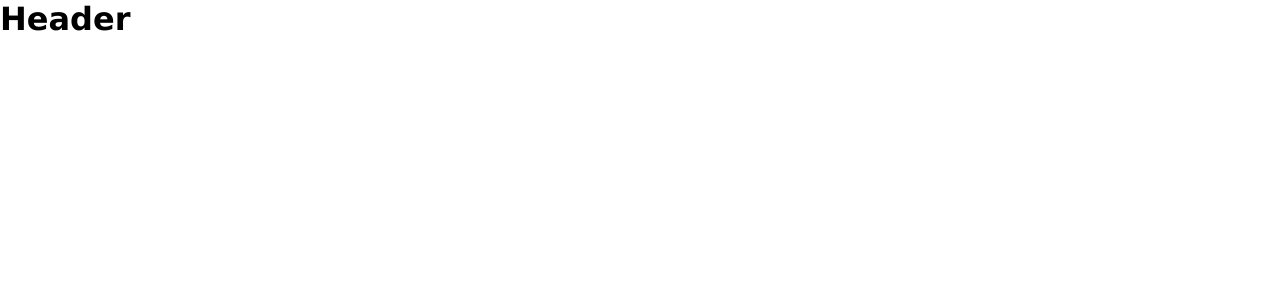
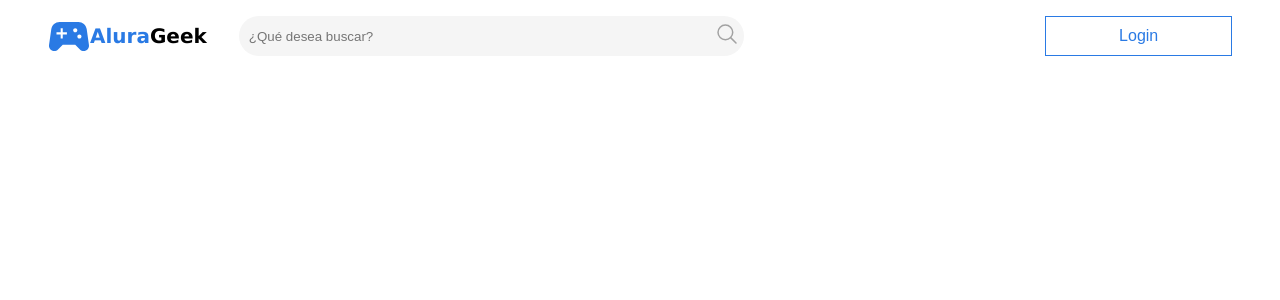
Before and after one commit to WilliamToro45/challenge-alura-geek-ecomerce, a JavaScript app: page / in a window 1280 px wide. Shown: the top 300 px of the page. Built offline with nearby package versions, Linux system fonts and the light colour scheme; the HTML template or start-up script is replaced by a standard one.

Commit message:
First preview of the finished header

```diff
--- a/src/components/Header.js
+++ b/src/components/Header.js
@@ -1,6 +1,28 @@
+import logo from '../assets/logo.svg'
+import SearchIcon from './SearchIcon';
+
 function Header() {
     return(
-        <h1>Header</h1>
+        <header className='header'>
+            <nav className='navbar'>
+                <div className='navbar__item item1'>
+                    <div className="navbar__item--logo">
+                        <img className='navbar__item--logo-icon' src={logo} alt="Logo Alura Geek"></img>
+                        <span className='navbar__item--logo-name' />
+                    </div>
+                    <div className='navbar__item--search'>
+                        <input className='navbar__item--search-input' type='search' placeholder='¿Qué desea buscar?'/>
+                        <span className='navbar__item--search-logo'><SearchIcon /></span>
+                    </div>
+                </div>
+                <div className='navbar__item item2'>
+                    <button className='navbar__item--button'>Login</button>
+                </div>
+                <div className='navbar__item hidden item3'>
+                    <SearchIcon />
+                </div>
+            </nav>
+        </header>
     )
 }
 
```
